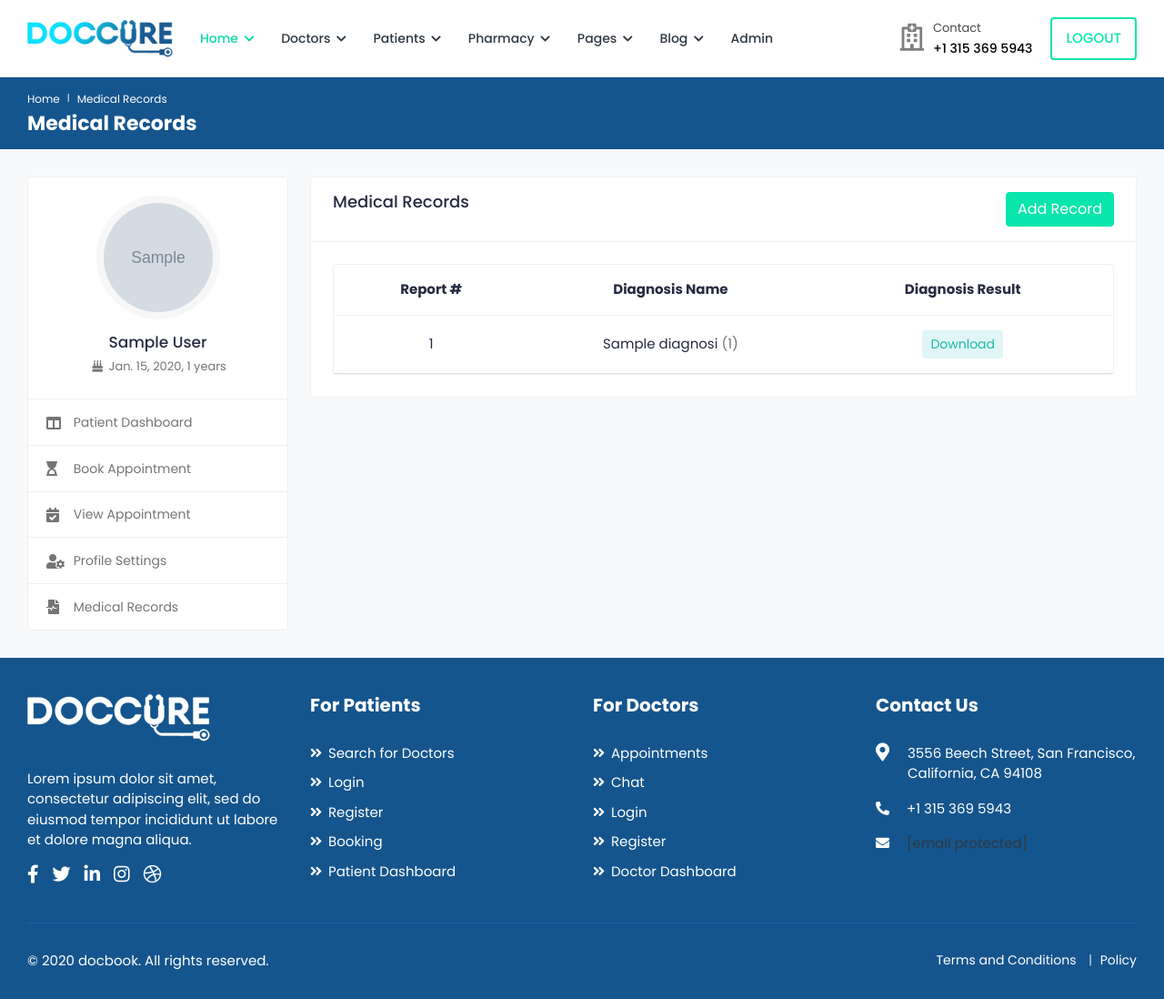
After one commit to dhruvs19/docbook, a Django app: page /patients/medical-records/ in a window 1280 px wide. The commit adds this page. Shown: the whole page at 91% size. Run offline with Django 3.2, Linux system fonts and the light colour scheme; a user stored in the database is signed in; tables that the repository leaves empty hold one stand-in row (values such as "Sample post"); grey boxes marked "Sample" are stand-in pictures; some libraries are stand-ins or nearby versions.

Commit message:
medical records

```diff
--- a/docbook/appointments/forms.py
+++ b/docbook/appointments/forms.py
@@ -4,6 +4,7 @@ from django.forms import ModelForm, widgets, DateField
 from .models import Appointments
 from patients.models import Patients
 from doctor.models import DocProfile
+import datetime
 
 
 class BookAppointmentForm(ModelForm):
@@ -28,6 +29,11 @@ class BookAppointmentForm(ModelForm):
             "AppointmentDate": "Appointment Date"
         }
 
+    def clean_date(self):
+        date = self.cleaned_data['date']
+        if date < datetime.date.today():
+            raise forms.ValidationError("The date cannot be in the past!")
+        return date
 
     def __init__(self, *args, **kwargs):
         super(BookAppointmentForm, self).__init__(*args, **kwargs)
--- a/docbook/appointments/models.py
+++ b/docbook/appointments/models.py
@@ -5,7 +5,7 @@ from patients.models import Patients
 from doctor.models import DocProfile
 
 class Appointments(models.Model):
-    AppointmentID       = models.CharField(max_length=20)
+    AppointmentID       = models.CharField(max_length=20, primary_key= True)
     PatientUser         = models.ForeignKey(Patients, on_delete = CASCADE, null=True, blank=True)
     DoctorUser          = models.ForeignKey(DocProfile, on_delete = CASCADE, null=True)
     AppointmentDate     = models.DateField(null = False)
@@ -14,7 +14,7 @@ class Appointments(models.Model):
     Remarks             = models.CharField(max_length = 200, blank=True, null=True)
     Status              = models.CharField(max_length=50, default = "Pending")
     Document            = models.FileField(upload_to = 'patients/appointment-documents/', null=True, blank=True)
-    BookingTime         = models.DateTimeField(null = False, auto_now_add=True)
+    BookingTime         = models.DateTimeField(null = True, auto_now_add=True)
 
     def __str__(self):
         return self.AppointmentID
--- a/docbook/patients/urls.py
+++ b/docbook/patients/urls.py
@@ -1,11 +1,16 @@
 from os import name
 from django.urls import path
+from django.urls import re_path
 from django.conf import settings
 from .views  import *
+from . import views
 
 app_name = 'patients'
 
 urlpatterns = [
-    path('patient-dashboard/', PatientDashboard.as_view(), name = "patient_dashboard_url"),
-    path('profile-settings/', ProfileSettings.as_view(), name = "profile_settings_url")
-]
+    path('patient-dashboard/', PatientDashboard.as_view(), name = "dashboard"),
+    path('profile-settings/', ProfileSettings.as_view(), name = "settings"),
+    path('add-diagnosis/', AddToMedicalHistory.as_view(), name = "add-diagnosis"),
+    path('medical-records/', ViewMedicalHistory.as_view(), name = "medical-history"),
+    re_path(r'^get-report/(?P<ReportID>\w{9})/$', downloadReport.as_view(), name = "downloadReport")
+    ]
--- a/docbook/patients/views.py
+++ b/docbook/patients/views.py
@@ -1,11 +1,17 @@
+import os
+import datetime
+import random, string
+from .models import Patients
+from .models import Diagnosis
+from django.conf import settings
+from django.contrib import messages
+from appointments.models import Appointments
+from django.http import HttpResponse, Http404
+from .forms import DiagnosisForm, PatientsForm
 from django.views.generic import View, TemplateView
 from django.template.response import TemplateResponse
 from django.shortcuts import redirect, render, reverse
-from django.contrib import messages
-from .forms import PatientsForm
-from .models import Patients
-from appointments.models import Appointments
-import datetime
+
 
 
 class ProfileSettings(View):
@@ -53,3 +59,69 @@ class PatientDashboard(View):
             return(TemplateResponse(self.request, self.template_name, context))
         else:
             return redirect(reverse("core:home"))
+
+class AddToMedicalHistory(View):
+    template_name = "patients/add-diagnosis.html"
+
+    def get(self, *args, **kwargs):
+        if self.request.user.is_authenticated:
+            patient_row = Patients.objects.get(UserID = self.request.user)
+            context = {
+                "diagnosis_form":DiagnosisForm(),
+                "patient_details":patient_row,
+                "patient_age": Patients.calculate_age(patient_row.DOB)
+            }
+            return(TemplateResponse(self.request, self.template_name, context))
+        else:
+            return redirect(reverse("core:home"))
+
+    def post(self, *args, **kwargs):
+        form = DiagnosisForm(self.request.POST, self.request.FILES)
+        if form.is_valid():
+            diagnosis_obj = form.save(commit=False)
+            diagnosis_obj.ReportID = create_diagnosis_id()
+            diagnosis_obj.PatientUser = Patients.objects.get(UserID = self.request.user)
+            diagnosis_obj.save()
+            messages.success(self.request, "Diagnosis Saved!" )
+        else:
+            messages.error(self.request, "Unsuccessful updation!. Invalid information.")
+        return redirect(reverse("patients:dashboard"))
+
+class ViewMedicalHistory(View):
+    template_name = "patients/diagnosis-details.html"
+    def get(self, *args, **kwargs):
+        if self.request.user.is_authenticated:
+            patient_row = Patients.objects.get(UserID = self.request.user)
+            diagnosis_list = Diagnosis.objects.all().filter(PatientUser = patient_row)
+            context={
+                "patient_details":patient_row,
+                "diagnosis_list":diagnosis_list,
+                "patient_age": Patients.calculate_age(patient_row.DOB)}
+            return(TemplateResponse(self.request, self.template_name, context))
+        else:
+            return redirect(reverse("core:home"))
+
+class downloadReport(View):
+
+    def get(self, *args, **kwargs):
+        if self.request.user.is_authenticated:
+            Diagnosis_obj = Diagnosis.objects.get(ReportID = kwargs['ReportID'])
+            print(Diagnosis_obj.Document)
+            file_path = os.path.join(settings.MEDIA_ROOT, str(Diagnosis_obj.Document))
+            if os.path.exists(file_path):
+                with open(file_path, 'rb') as fh:
+                    response = HttpResponse(fh.read(), content_type="application/*")
+                    response['Content-Disposition'] = 'inline; filename=' + os.path.basename(file_path)
+                    return response
+            raise Http404
+        else:
+            return redirect(reverse("core:home"))
+
+def create_unique_id():
+    return ''.join(random.choices(string.digits, k=9))
+
+def create_diagnosis_id():
+    id = create_unique_id()
+    while Diagnosis.objects.filter(ReportID=id).exists():
+        id = create_unique_id()
+    return id
--- a/docbook/templates/header.html
+++ b/docbook/templates/header.html
@@ -21,25 +21,41 @@
                 </a>
             </div>
             <ul class="main-nav">
-                <li class="has-submenu"> <a href="/">Home </a>
+                <li class="has-submenu active"> <a href="#">Home <i class="fas fa-chevron-down"></i></a>
+                    <ul class="submenu">
+                        <li><a href="index.html">Home</a></li>
+                        <li><a href="index-1.html">Home 1</a></li>
+                        <li class="active"><a href="index-2.html">Home 2</a></li>
+
+                    </ul>
                 </li>
-                {% if grp %}
-                {% if grp == "doctor" %}
                 <li class="has-submenu"> <a href="#">Doctors <i class="fas fa-chevron-down"></i></a>
                     <ul class="submenu">
-                        <li><a href="/doctor/">Doctor Dashboard</a>
+                        <li><a href="doctor-dashboard.html">Doctor Dashboard</a>
                         </li>
-                        <li><a href="/doctor/profile/">View Profile</a>
-                            {% if user.is_superuser %}
+                        <li><a href="appointments.html">Appointments</a>
+                        </li>
+                        <li><a href="schedule-timings.html">Schedule Timing</a>
+                        </li>
+                        <li><a href="my-patients.html">Patients List</a>
+                        </li>
+                        <li><a href="patient-profile.html">Patients Profile</a>
+                        </li>
+                        <li><a href="chat-doctor.html">Chat</a>
+                        </li>
+                        <li><a href="invoices.html">Invoices</a>
+                        </li>
+                        <li><a href="doctor-profile-settings.html">Profile Settings</a>
+                        </li>
+                        <li><a href="reviews.html">Reviews</a>
+                        </li>
+                        <li><a href="doctor/">Doctor Register</a>
                         <li><a href="{% url 'authuser:register_url' %}">Register</a>
                         </li>
-                        {% endif %}
                     </ul>
                 </li>
-                {% else %}
                 <li class="has-submenu"> <a href="#">Patients <i class="fas fa-chevron-down"></i></a>
                     <ul class="submenu">
-
                         <!-- <li class="has-submenu"> <a href="#">Doctors</a>
                             <ul class="submenu">
                                 <li><a href="map-grid.html">Map Grid</a>
@@ -60,13 +76,83 @@
                         </li>
                         <li><a href="booking-success.html">Booking Success</a>
                         </li>
-                        <li><a href="/patients/profile-settings/">Profile Settings</a>
+                        <li><a href="patient-dashboard.html">Patient Dashboard</a>
                         </li>
-
+                        <li><a href="favourites.html">Favourites</a>
+                        </li>
+                        <li><a href="chat.html">Chat</a>
+                        </li>
+                        <li><a href="profile-settings.html">Profile Settings</a>
+                        </li>
+                        <li><a href="change-password.html">Change Password</a>
+                        </li> -->
                     </ul>
                 </li>
+                <li class="has-submenu">
+                    <a href="#">Pharmacy <i class="fas fa-chevron-down"></i></a>
+                    <ul class="submenu">
+                        <li><a href="pharmacy-index.html">Pharmacy</a></li>
+                        <li><a href="pharmacy-details.html">Pharmacy Details</a></li>
+                        <li><a href="pharmacy-search.html">Pharmacy Search</a></li>
+                        <li><a href="product-all.html">Product</a></li>
+                        <li><a href="product-description.html">Product Description</a></li>
+                        <li><a href="cart.html">Cart</a></li>
+                        <li><a href="product-checkout.html">Product Checkout</a></li>
+                        <li><a href="payment-success.html">Payment Success</a></li>
+                        <li><a href="pharmacy-register.html">Pharmacy Register</a></li>
+                    </ul>
+                </li>
+                <li class="has-submenu"> <a href="#">Pages <i class="fas fa-chevron-down"></i></a>
+                    <ul class="submenu">
+                        <li><a href="voice-call.html">Voice Call</a>
+                        </li>
+                        <li><a href="video-call.html">Video Call</a>
+                        </li>
+                        <li><a href="search.html">Search Doctors</a>
+                        </li>
+                        <li><a href="calendar.html">Calendar</a>
+                        </li>
+                        <li><a href="components.html">Components</a>
+                        </li>
+                        <li class="has-submenu"> <a href="invoices.html">Invoices</a>
+                            <ul class="submenu">
+                                <li><a href="invoices.html">Invoices</a>
+                                </li>
+                                <li><a href="invoice-view.html">Invoice View</a>
+                                </li>
+                            </ul>
+                        </li>
+                        <li><a href="blank-page.html">Starter Page</a></li>
+                        <li><a href="about-us.html">About Us</a></li>
+                        <li><a href="contact-us.html">Contact Us</a></li>
+                </li>
+                <li><a href="login.html">Login</a>
+                </li>
+                <li><a href="{% url 'authuser:register_url' %}">Register</a>
+                </li>
+                <li><a href="forgot-password.html">Forgot Password</a>
+                </li>
+            </ul>
+            </li>
+            <li class="has-submenu"> <a href="#">Blog <i class="fas fa-chevron-down"></i></a>
+                <ul class="submenu">
+                    <li><a href="blog-list.html">Blog List</a>
+                    </li>
+                    <li><a href="blog-grid.html">Blog Grid</a>
+                    </li>
+                    <li><a href="blog-details.html">Blog Details</a>
+                    </li>
+                </ul>
+            </li>
+            <li> <a href="admin/index.html" target="_blank">Admin</a>
+            </li>
+            <li class="login-link">
+                {% if request.user.is_authenticated %}
+                    <a href="{% url 'authuser:login_url' %}">Logout</a>
+                {% else %}
+                    <a href="{% url 'authuser:login_url' %}">Login / Signup</a>
                 {% endif %}
-                {% endif %}
+            </li>
             </ul>
         </div>
         <ul class="nav header-navbar-rht">
--- /dev/null
+++ b/docbook/templates/patients/diagnosis-details.html
@@ -0,0 +1,82 @@
+{% extends 'base.html' %}
+{% load static %}
+
+{% block content %}
+
+
+<div class="breadcrumb-bar">
+	<div class="container-fluid">
+		<div class="row align-items-center">
+			<div class="col-md-12 col-12">
+				<nav aria-label="breadcrumb" class="page-breadcrumb">
+				<ol class="breadcrumb">
+					<li class="breadcrumb-item"><a href="index.html">Home</a></li>
+					<li class="breadcrumb-item active" aria-current="page">Medical Records</li>
+				</ol>
+				</nav>
+				<h2 class="breadcrumb-title">Medical Records</h2>
+			</div>
+		</div>
+	</div>
+</div>
+
+
+<div class="content">
+	<div class="container-fluid">
+		<div class="row">
+
+		<!-- side bar  -->
+		 {% include 'patients/side_bar.html' %}
+		<!-- side bar ends -->
+
+        <!-- table begins  -->
+        <div class="col-md-7 col-lg-8 col-xl-9">
+            <div class="row">
+                <div class="col-sm-12">
+                    <div class="card">
+                    <div class="card-header">
+                        <h4 class="card-title float-start">Medical Records</h4>
+                        <a href="/patients/add-diagnosis/" class="btn btn-primary float-end">Add Record</a>
+                    </div>
+                    <div class="card-body">
+                        <div class="card card-table mb-0">
+                            <div class="card-body">
+                                <div class="table-responsive">
+                                    <table class="table table-hover table-center mb-0">
+                                        <thead>
+                                            <th class="text-center">Report #</th>
+                                            <th class="text-center">Diagnosis Name</th>
+                                            <th class="text-center">Diagnosis Result</th>
+                                        </tr>
+                                        </thead>
+                                        <tbody>
+                                            {% for diagnosis in diagnosis_list%}
+                                                <tr>
+                                                    <td class="text-center"> {{ forloop.counter }}</td>
+                                                    <td class="text-center">
+                                                        {{diagnosis.DiagnosisName}}
+                                                        <sapn class="text-muted">({{ diagnosis.ReportID }})</sapn>
+                                                    </td>
+                                                    <td class="text-center">
+                                                        <a href="/patients/get-report/{{ diagnosis.ReportID }}/" class="btn btn-sm bg-info-light" >
+                                                            Download
+                                                        </a>
+                                                    </td>
+                                                </tr>
+                                            {% endfor %}
+                                        </tbody>
+                                    </table>
+                                </div>
+                            </div>
+                        </div>
+                    </div>
+                    </div>
+                </div>
+            </div>
+        </div>
+        <!-- table ends  -->
+
+    </div>
+</div>
+
+{% endblock content %}
--- a/docbook/templates/patients/side_bar.html
+++ b/docbook/templates/patients/side_bar.html
@@ -41,6 +41,12 @@
                             <span>Profile Settings</span>
                         </a>
                     </li>
+                    <li>
+                        <a href="/patients/medical-records/">
+                            <i class="fas fa-file-medical-alt"></i>
+                            <span>Medical Records</span>
+                        </a>
+                    </li>
                 </ul>
             </nav>
         </div>
```
Also changed, not shown: docbook/patients/forms.py (+20 -3 lines), docbook/patients/models.py (+11 -10 lines), docbook/templates/patients/add-diagnosis.html (added, +76 -0 lines), docbook/appointments/migrations/0001_initial.py, docbook/patients/migrations/0001_initial.py, docbook/patients/migrations/0002_alter_patients_profilepicture.py (deleted).
